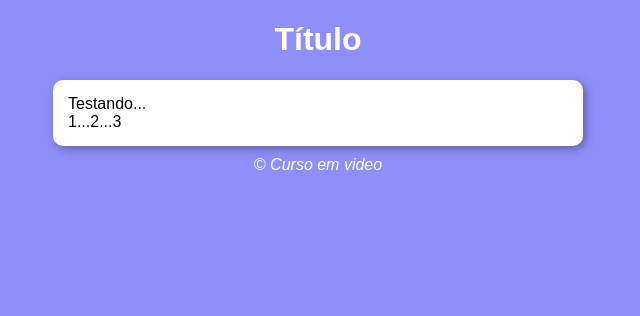
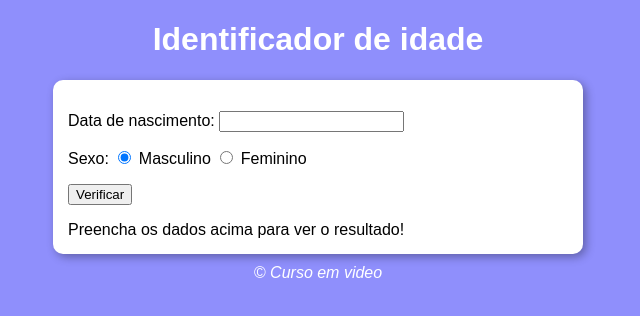
Before and after one commit to SaraMonique13/identificaIdade, a plain HTML site: page modelo/modelo.html in a window 1280 px wide. Shown: the whole page, without its empty margins (322-962 px from the left). Drawn offline with Linux system fonts and the light colour scheme.

Commit message:
Update modelo.html

```diff
--- a/modelo/modelo.html
+++ b/modelo/modelo.html
@@ -8,11 +8,24 @@
 </head>
 <body>
     <header>
-        <h1>Título</h1>
+        <h1>Identificador de idade</h1>
     </header>
     <section>
-        <div>Testando...</div>
-        <div>1...2...3</div>
+        <div>
+            <p>Data de nascimento:
+            <input type="number" name="nasc" id="inasc">
+            </p>
+            <p>Sexo:
+            <input type="radio" name="radsex" id="imas" checked>
+            <label for="imas">Masculino</label>
+            <input type="radio" name="radsex" id="ifem">
+            <label for="ifem">Feminino</label>
+            </p>
+            <p><input type="button" value="Verificar" onclick="verificar()"></p>
+        </div>
+        <div id="res">
+            Preencha os dados acima para ver o resultado!
+        </div>
     </section>
 
     <footer>&copy; Curso em video</footer>
```
